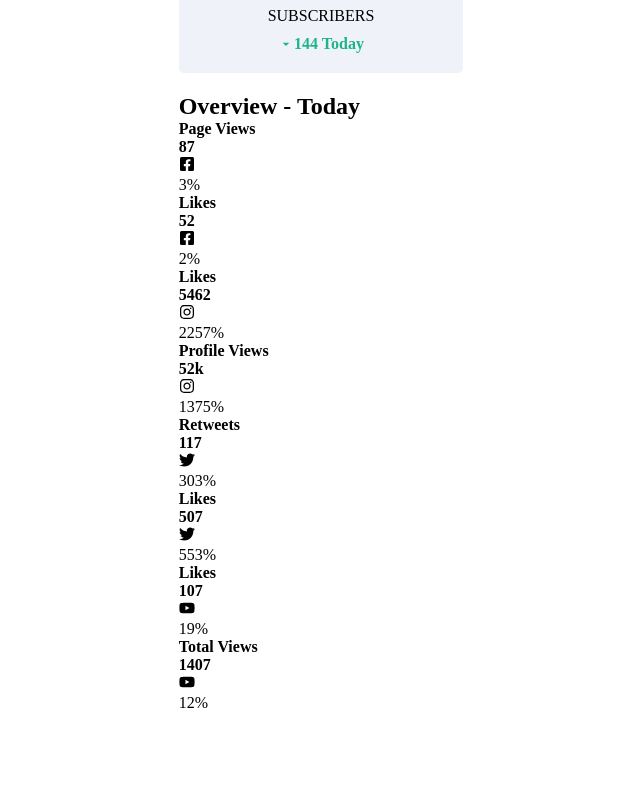
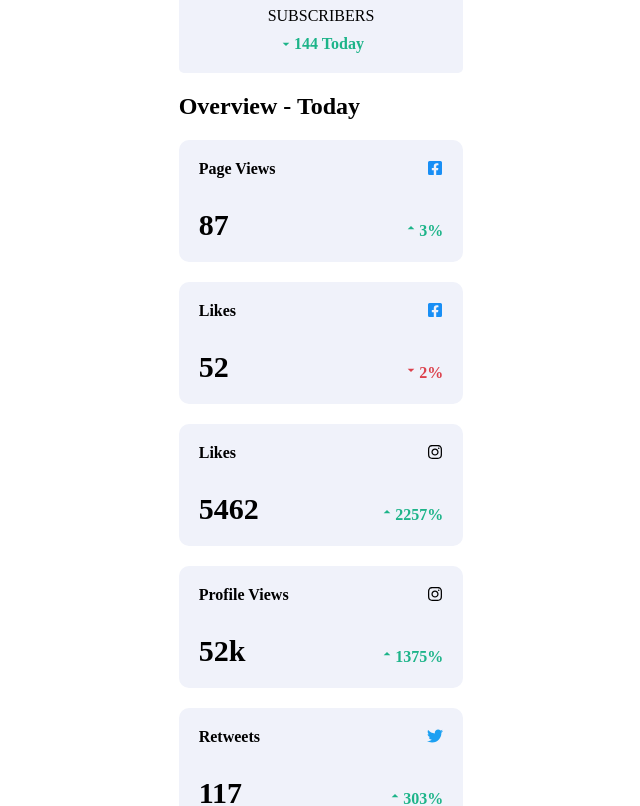
Before and after one commit to josephmadras/social-media-dashboard-with-theme-switcher, a React (Create React App) app: page / in a window 1280 px wide. Shown: the part 920-1726 px from the top of the page, without its empty margins (319-959 px from the left). Before the commit the page ends 1662 px from the top, so only its background shows below. Built offline with nearby package versions, Linux system fonts and the light colour scheme.

Commit message:
feat: add an arrow icon to indicate the raise or the drop of stats

```diff
--- a/src/App.css
+++ b/src/App.css
@@ -8,54 +8,6 @@
   background-color: hsl(0, 0%, 100%);
 }
 
-/* header .heading {
-  font-size: 28px;
+.overview h2 {
+  margin-bottom: 20px;
 }
-
-header .total-followers {
-  display: inline-block;
-  border-bottom: 1px solid black;
-  width: 100%;
-  padding-bottom: 20px;
-}
-
-header .dark-mode {
-  display: flex;
-  justify-content: space-between;
-  padding: 15px 0;
-} */
-/*
-main .card.card1 {
-  background-color: hsl(227, 47%, 96%);
-  width: 100%;
-  display: flex;
-  flex-direction: column;
-  align-items: center;
-  padding: 20px 0;
-  border-radius: 5px;
-  border-top: 3px solid hsl(208, 92%, 53%);
-}
-
-.card .username {
-  display: flex;
-  align-items: center;
-}
-.card .username strong {
-  margin-left: 5px;
-}
-.card .number {
-  padding-top: 20px;
-  font-size: 50px;
-}
-
-.card .followers {
-  text-transform: uppercase;
-}
-
-.card .days {
-  color: hsl(163, 72%, 41%);
-  display: flex;
-  align-items: center;
-  font-weight: 700;
-  padding-top: 10px;
-} */
--- a/src/App.js
+++ b/src/App.js
@@ -36,7 +36,11 @@
 
         <div className="overview">
           <h2>Overview - Today</h2>
-          {daily.map(({ evolution, socialIcon, stats, title }, id) => {
+          {daily.map(
+            (
+              { title, stats, socialIcon, evolution, evolutionColor, arrow },
+              id
+            ) => {
               return (
                 <DailyOverview
                   key={id}
@@ -44,9 +48,12 @@
                   socialIcon={socialIcon}
                   stats={stats}
                   evolution={evolution}
+                  evolutionColor={evolutionColor}
+                  arrow={arrow}
                 />
               );
-          })}
+            }
+          )}
         </div>
       </main>
     </div>
--- a/src/components/DailyOverview/DailyOverview.jsx
+++ b/src/components/DailyOverview/DailyOverview.jsx
@@ -1,7 +1,16 @@
+import { MdArrowDropUp } from "react-icons/md";
 import styles from "./DailyOverview.module.css";
 
 const DailyOverview = (props) => {
-  const { title, stats, socialIcon, evolution } = props;
+  const {
+    title,
+    stats,
+    socialIcon,
+    evolution,
+    arrow,
+    evolutionColor,
+    socialBgColor,
+  } = props;
   return (
     <div className={styles.container}>
       <div>
@@ -9,11 +18,28 @@
         <strong className={styles.stats}>{stats}</strong>
       </div>
       <div>
-        <div className={styles.socialIcon}>{socialIcon}</div>
-        <div className={styles.evolution}>{evolution}</div>
+        <div
+          className={styles.socialIcon}
+          style={{ background: socialBgColor }}
+        >
+          {socialIcon}
+        </div>
+        <div className={styles.evolution} style={{ color: evolutionColor }}>
+          {arrow}
+          {evolution}
+        </div>
       </div>
     </div>
   );
 };
 
+DailyOverview.defaultProps = {
+  title: "title",
+  stats: "0",
+  socialIcon: "icon",
+  evolution: "0",
+  evolutionColor: "hsl(163, 72%, 41%)",
+  socialBgColor: "none",
+  arrow: <MdArrowDropUp />,
+};
 export default DailyOverview;
--- a/src/components/DailyOverview/DailyOverview.module.css
+++ b/src/components/DailyOverview/DailyOverview.module.css
@@ -0,0 +1,29 @@
+.container {
+  display: flex;
+  justify-content: space-between;
+  background-color: hsl(227, 47%, 96%);
+  padding: 20px;
+  border-radius: 10px;
+  margin-bottom: 20px;
+}
+
+.container > * > *:first-child {
+  margin-bottom: 30px;
+}
+.container > *:not(:first-child) {
+  display: flex;
+  flex-direction: column;
+  align-items: flex-end;
+}
+
+.container > *:not(:first-child) > *:first-child {
+  margin-bottom: 40px;
+}
+
+.stats {
+  font-size: 30px;
+}
+
+.evolution {
+  font-weight: 700;
+}
--- a/src/data/dailyData.js
+++ b/src/data/dailyData.js
@@ -4,19 +4,22 @@
   FaTwitter,
   FaYoutube,
 } from "react-icons/fa";
+import { MdArrowDropDown } from "react-icons/md";
 
 export const daily = [
   {
     title: "Page Views",
     stats: "87",
-    socialIcon: <FaFacebookSquare />,
+    socialIcon: <FaFacebookSquare color="hsl(208, 92%, 53%)" />,
     evolution: "3%",
   },
   {
     title: "Likes",
     stats: "52",
-    socialIcon: <FaFacebookSquare />,
+    socialIcon: <FaFacebookSquare color="hsl(208, 92%, 53%)" />,
     evolution: "2%",
+    evolutionColor: "hsl(356, 69%, 56%)",
+    arrow: <MdArrowDropDown />,
   },
   {
     title: "Likes",
@@ -33,25 +36,29 @@
   {
     title: "Retweets",
     stats: "117",
-    socialIcon: <FaTwitter />,
+    socialIcon: <FaTwitter color="hsl(203, 89%, 53%)" />,
     evolution: "303%",
   },
   {
     title: "Likes",
     stats: "507",
-    socialIcon: <FaTwitter />,
+    socialIcon: <FaTwitter color="hsl(203, 89%, 53%)" />,
     evolution: "553%",
   },
   {
     title: "Likes ",
     stats: "107",
-    socialIcon: <FaYoutube />,
+    socialIcon: <FaYoutube color="hsl(348, 97%, 39%)" />,
     evolution: "19%",
+    evolutionColor: "hsl(356, 69%, 56%)",
+    arrow: <MdArrowDropDown />,
   },
   {
     title: "Total Views",
     stats: "1407",
-    socialIcon: <FaYoutube />,
+    socialIcon: <FaYoutube color="hsl(348, 97%, 39%)" />,
     evolution: "12%",
+    evolutionColor: "hsl(356, 69%, 56%)",
+    arrow: <MdArrowDropDown />,
   },
 ];
```
Lines whose indentation alone changed are shown as unchanged.
